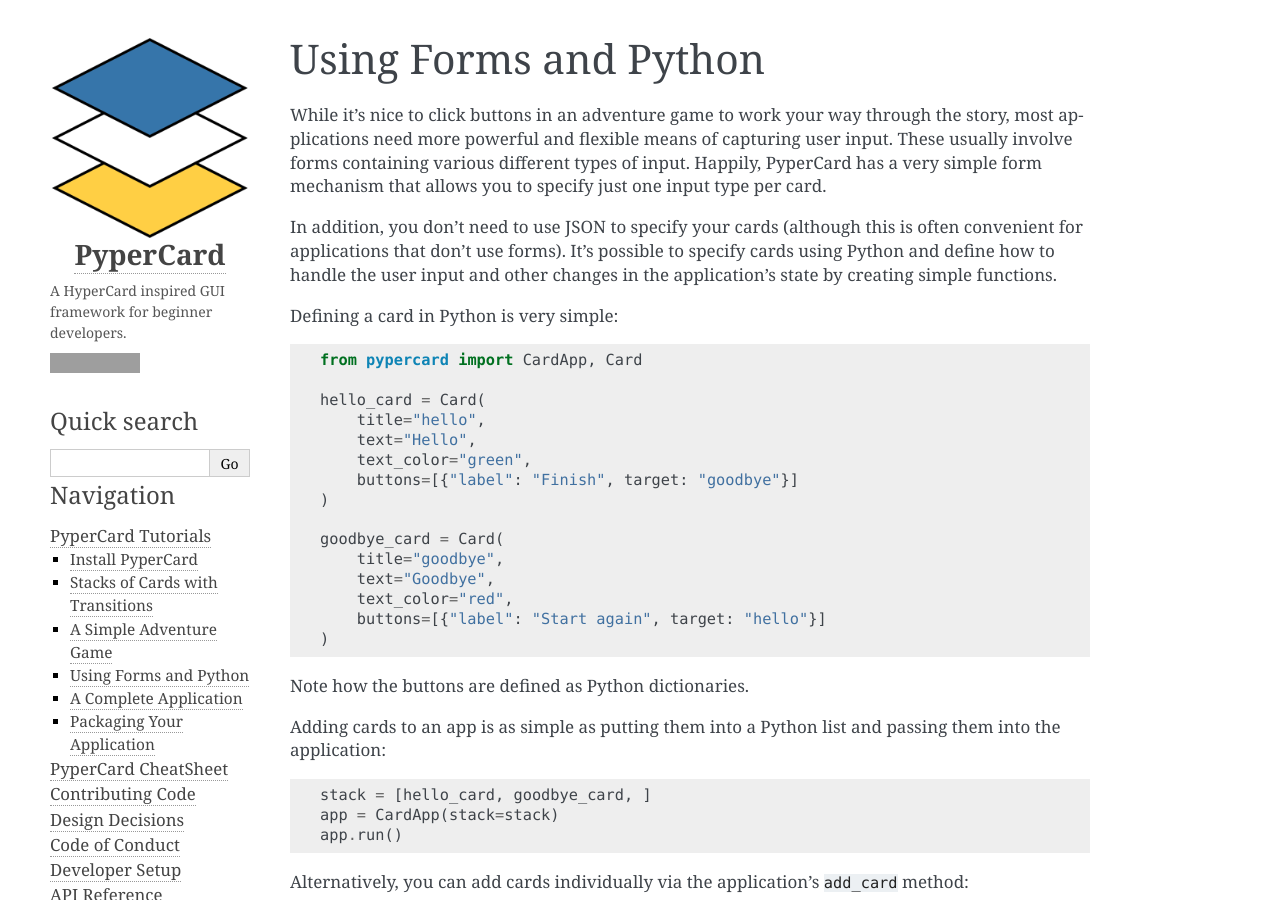
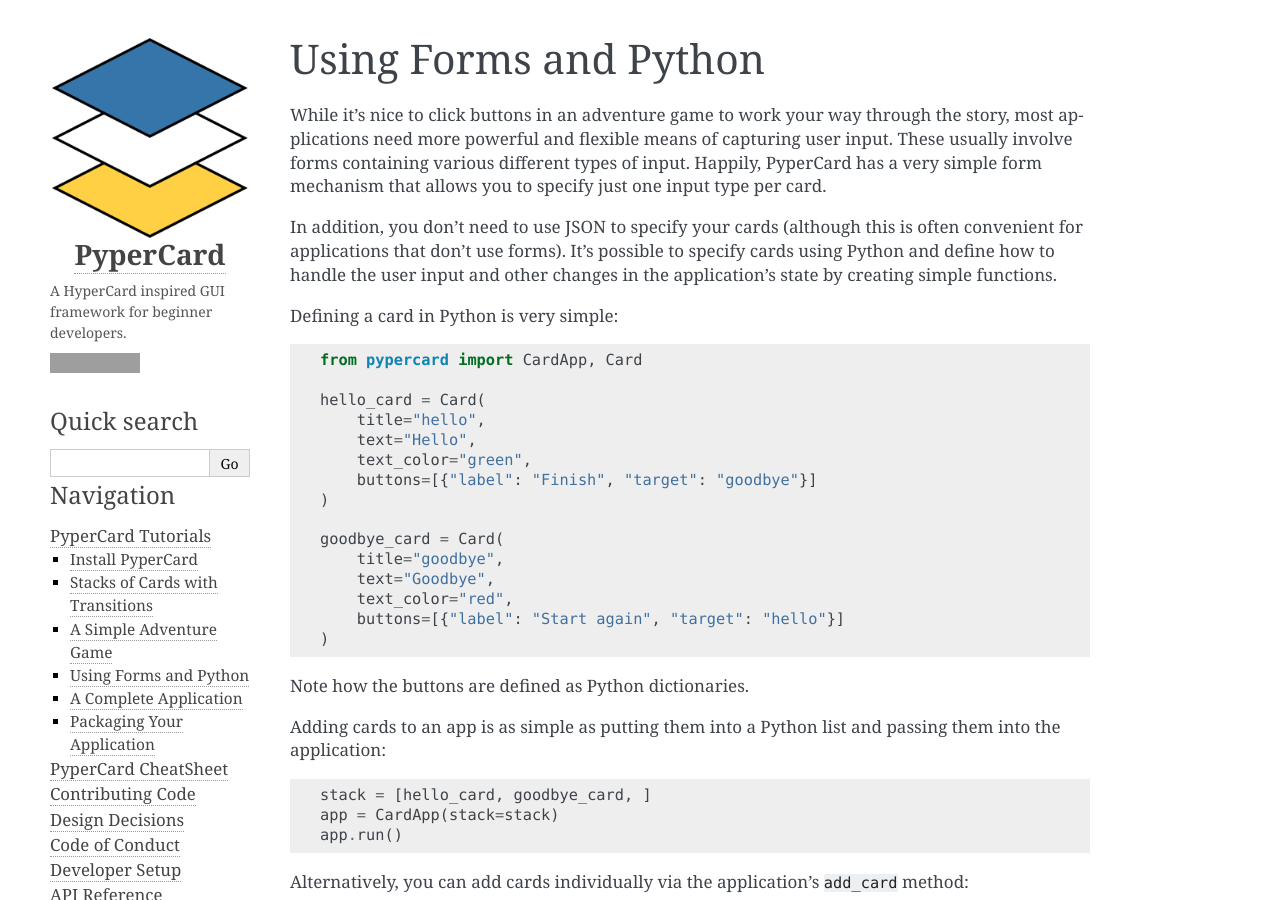
Before and after one commit to invent-framework/invent, a Sphinx documentation site: the page built from docs/tutorial4.rst, in a window 1280 px wide and 900 px high. Built offline with Sphinx 7.4.7, drawn with Linux system fonts in a browser that asks for light colours; grey boxes are pictures that could not be loaded.

```diff
--- a/docs/tutorial4.rst
+++ b/docs/tutorial4.rst
@@ -20,14 +20,14 @@ Defining a card in Python is very simple::
         title="hello",
         text="Hello",
         text_color="green",
-        buttons=[{"label": "Finish", target: "goodbye"}]
+        buttons=[{"label": "Finish", "target": "goodbye"}]
     )
 
     goodbye_card = Card(
         title="goodbye",
         text="Goodbye",
         text_color="red",
-        buttons=[{"label": "Start again", target: "hello"}]
+        buttons=[{"label": "Start again", "target": "hello"}]
     )
 
 Note how the buttons are defined as Python dictionaries.
```
